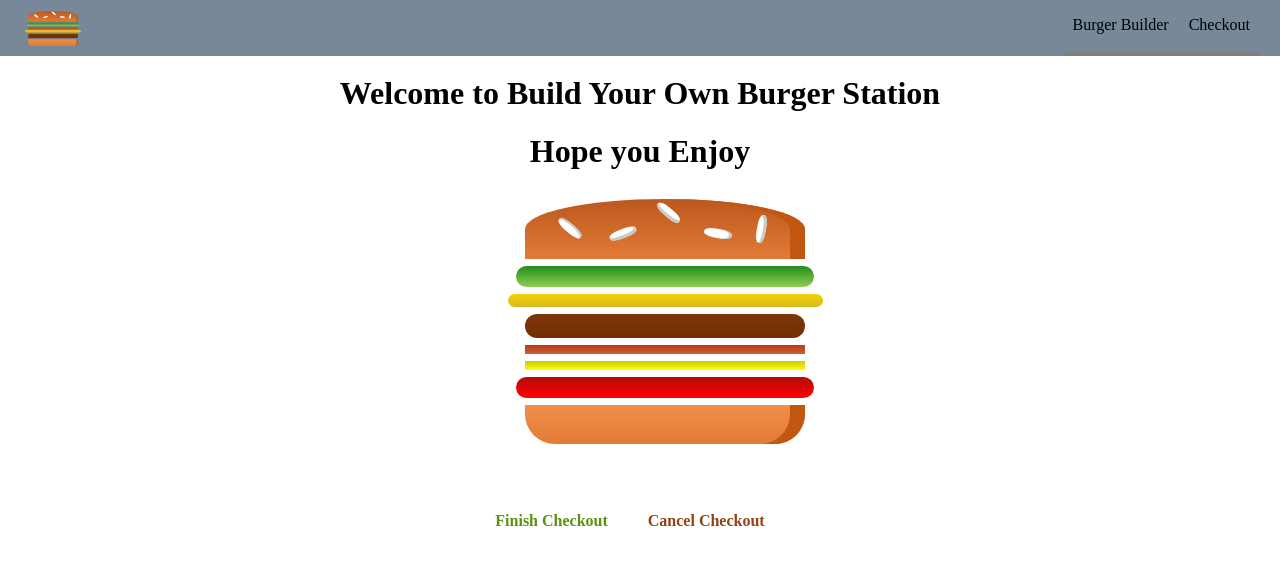
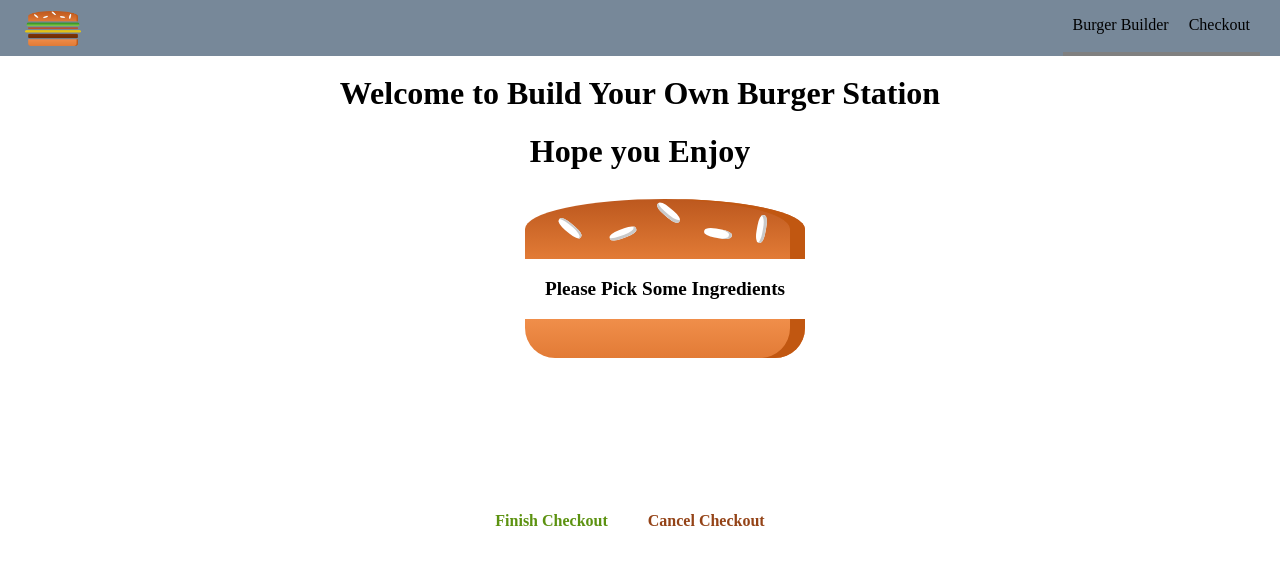
Before and after one commit to AndyMMunro/Burger.io, a React (Create React App) app: page /checkout in a window 1280 px wide. Shown: the top 564 px of the page. Built offline with nearby package versions, Linux system fonts and the light colour scheme; a web font is replaced by a local one.

Commit message:
checkout container addded with using URLSearchParams to create an object from the route to show the burger in the checkout component

```diff
--- a/src/components/Burger/Burger.js
+++ b/src/components/Burger/Burger.js
@@ -1,11 +1,11 @@
 import React from 'react';
-// this brings in history props directly to all wrapped compenents
+// this brings in history props directly to all wrapped components
 import { withRouter } from 'react-router-dom';
 import BurgerIngredients from './Ingredients/BurgerIngredients'
 import classes from './Burger.module.css'
 
 const burger = (props) => {
-  console.log(props);
+  // console.log(props);
 
 // here we are transforming the state object from burgerBuilder to an array of
 // just the strings from the state not the assigned values
--- a/src/components/Logo/logo.js
+++ b/src/components/Logo/logo.js
@@ -5,7 +5,9 @@ import classes from './Logo.module.css';
 
 const logo = (props) => (
   <div className={classes.Logo} >
+    <a href="/" >
     <img src={Logo} alt="Andys Burgers" />
+    </a>
   </div>
 );
 
--- a/src/components/Order/CheckoutSummary/CheckoutSummary.js
+++ b/src/components/Order/CheckoutSummary/CheckoutSummary.js
@@ -11,8 +11,8 @@ const checkoutSummary =(props)=>{
       <div style= {{width: '300px', height:'300px', margin: 'auto'}} >
         <Burger ingredients= {props.ingredients} />
       </div>
-      <Button btnType="Success" clicked>Finish Checkout</Button>
-      <Button btnType="Danger" clicked>Cancel Checkout</Button>
+      <Button btnType="Success" clicked={props.checkoutCompleted}  >Finish Checkout</Button>
+      <Button btnType="Danger" clicked={props.checkoutCanceled}  >Cancel Checkout</Button>
     </div>
   )
 
--- a/src/containers/BurgerBuilder/BurgerBuilder.js
+++ b/src/containers/BurgerBuilder/BurgerBuilder.js
@@ -34,7 +34,7 @@ class BurgerBuilder extends Component {
   }
 
   componentDidMount() {
-    console.log(this.props);
+    // console.log(this.props);
     axios.get('https://burger-5f281-default-rtdb.firebaseio.com/ingredients.json')
     .then(res => {
       this.setState({
@@ -133,6 +133,16 @@ class BurgerBuilder extends Component {
   //     .catch(error =>{
   //       this.setState({loading: false, purchasing: false});
   //     })
+  const queryParams = [];
+  for(let i in this.state.ingredients){
+    queryParams.push(encodeURIComponent(i)+ '=' + encodeURIComponent(this.state.ingredients[i]))
+  }
+  const queryString = queryParams.join('&');
+  this.props.history.push({
+      pathname:'/checkout',
+      search:'?' + queryString
+    });
+
   }
 
   render(){
--- a/src/containers/Checkout/Checkout.js
+++ b/src/containers/Checkout/Checkout.js
@@ -13,12 +13,34 @@ class Checkout extends Component {
       tomato:  1
     }
   }
+  componentDidMount(){
+    console.log(this.props);
+// this takes the the info in search and turns it into an object that can looped
+    const query = new URLSearchParams(this.props.location.search)
+    const ingredients = {};
+    for (let param of query.entries()){
+      //['lettuce', '1']
+      ingredients[param[0]] = + param[1]
+    }
+    this.setState({ingredients: ingredients})
+  }
+
+  checkoutCanceledHandler= ()=> {
+    this.props.history.goBack();
+  }
+
+  checkoutCompletedHandler = () => {
+    this.props.history.replace('/checkout/contact-data');
+  }
 
   render(){
 
     return(
       <div>
-        <CheckoutSummary ingredients={this.state.ingredients} />
+        <CheckoutSummary
+            ingredients={this.state.ingredients}
+            checkoutCanceled={this.checkoutCanceledHandler}
+            checkoutCompleted={this.checkoutCompletedHandler} />
       </div>
     )
   }
```
